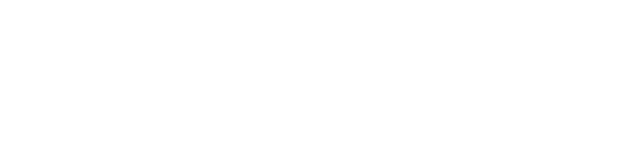
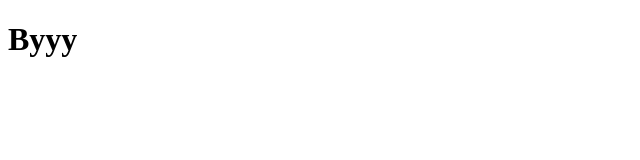
Before and after one commit to roshankokitkar/demo, a plain HTML site: page index.html in a window 1280 px wide. Shown: the whole page, without its empty margins (0-640 px from the left). Drawn offline with Linux system fonts and the light colour scheme.

```diff
--- a/index.html
+++ b/index.html
@@ -8,7 +8,7 @@
 </head>
 
 <body>
-
+  <h1>Byyy</h1>
 </body>
 
 </html>
```
